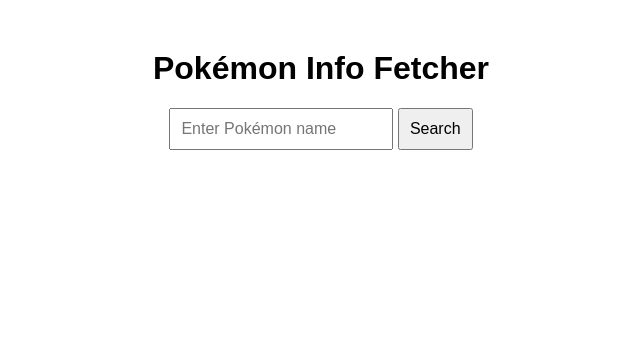
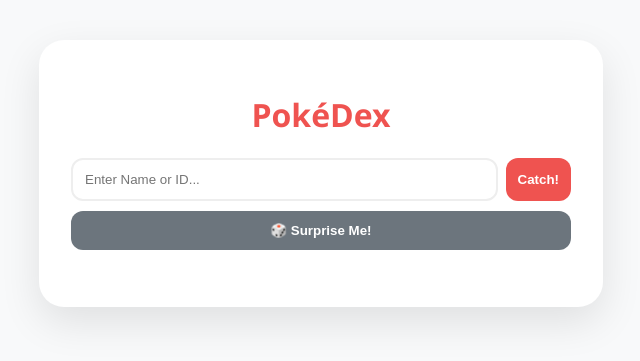
Before and after one commit to SudebDas96/Pokemon, a FastAPI app: page / in a window 1280 px wide. Shown: the top 361 px of the page, without its empty margins (319-959 px from the left). Run offline with FastAPI, Linux system fonts and the light colour scheme.

Commit message:
Added better image of pokemon and also the evolution chain. Also added a random pokemon button named surprise me

```diff
--- a/templates/Index.html
+++ b/templates/Index.html
@@ -1,71 +1,197 @@
 <!DOCTYPE html>
-<html>
+<html lang="en">
 <head>
-    <title>Pokémon Info Fetcher</title>
+    <meta charset="UTF-8">
+    <meta name="viewport" content="width=device-width, initial-scale=1.0">
+    <title>PokéDex Explorer Pro</title>
     <style>
-        body {
-            font-family: Arial;
-            text-align: center;
-            margin-top: 50px;
+        :root {
+            --poke-red: #ef5350;
+            --poke-blue: #2a75bb;
+            --bg-color: #f8f9fa;
         }
 
-        input {
-            padding: 10px;
-            font-size: 16px;
-            width: 200px;
+        body {
+            font-family: 'Segoe UI', Tahoma, Geneva, Verdana, sans-serif;
+            background: var(--bg-color);
+            display: flex;
+            justify-content: center;
+            padding: 40px 20px;
+            margin: 0;
         }
 
-        button {
-            padding: 10px;
-            font-size: 16px;
+        .card {
+            background: white;
+            padding: 2rem;
+            border-radius: 25px;
+            box-shadow: 0 15px 40px rgba(0,0,0,0.1);
+            width: 100%;
+            max-width: 500px;
+            text-align: center;
+        }
+
+        .search-container { display: flex; flex-direction: column; gap: 10px; margin-bottom: 25px; }
+        .input-row { display: flex; gap: 8px; }
+
+        input {
+            flex: 1;
+            padding: 12px;
+            border: 2px solid #eee;
+            border-radius: 12px;
+            outline: none;
+        }
+
+        .btn {
+            padding: 12px;
+            border: none;
+            border-radius: 12px;
+            font-weight: bold;
+            cursor: pointer;
+            transition: 0.2s;
+        }
+
+        .btn-primary { background: var(--poke-red); color: white; }
+        .btn-random { background: #6c757d; color: white; }
+        .btn:hover { opacity: 0.8; transform: translateY(-1px); }
+
+        /* Evolution Section */
+        .evo-container {
+            margin-top: 25px;
+            padding-top: 20px;
+            border-top: 2px solid #f0f0f0;
+        }
+
+        .evo-flex {
+            display: flex;
+            justify-content: center;
+            align-items: center;
+            gap: 10px;
+            flex-wrap: wrap;
+        }
+
+        .evo-item {
+            display: flex;
+            flex-direction: column;
+            align-items: center;
+            font-size: 0.8rem;
+            text-transform: capitalize;
             cursor: pointer;
         }
 
-        #result {
-            margin-top: 20px;
+        .evo-img {
+            width: 70px;
+            height: 70px;
+            background: #fdfdfd;
+            border-radius: 50%;
+            margin-bottom: 5px;
+            transition: 0.3s;
         }
+
+        .evo-item:hover .evo-img { background: #eee; }
+
+        .arrow { font-weight: bold; color: #ccc; }
+
+        /* Reusing previous styles for Pokemon Info */
+        .pokemon-main-img { width: 180px; filter: drop-shadow(0 8px 10px rgba(0,0,0,0.1)); }
+        .type-badge {
+            padding: 5px 15px; border-radius: 20px; color: white;
+            font-size: 0.7rem; font-weight: bold; margin: 3px; text-transform: uppercase;
+        }
+        .type-grass { background: #78C850; } .type-fire { background: #F08030; }
+        .type-water { background: #6890F0; } .type-default { background: #A8A878; }
     </style>
 </head>
 <body>
 
-    <h1>Pokémon Info Fetcher</h1>
+    <div class="card">
+        <h1 style="color: var(--poke-red);">PokéDex</h1>
 
-    <input type="text" id="pokemonInput" placeholder="Enter Pokémon name">
-    <button onclick="searchPokemon()">Search</button>
+        <div class="search-container">
+            <div class="input-row">
+                <input type="text" id="pokemonInput" placeholder="Enter Name or ID...">
+                <button class="btn btn-primary" onclick="searchPokemon()">Catch!</button>
+            </div>
+            <button class="btn btn-random" onclick="randomPokemon()">🎲 Surprise Me!</button>
+        </div>
 
-    <div id="result"></div>
+        <div id="result"></div>
+    </div>
 
     <script>
-        async function searchPokemon() {
-            const name = document.getElementById("pokemonInput").value;
+        async function randomPokemon() {
+            const id = Math.floor(Math.random() * 1010) + 1;
+            searchPokemon(id);
+        }
+
+        async function searchPokemon(queryOverride) {
+            const query = queryOverride || document.getElementById("pokemonInput").value.toLowerCase().trim();
+            const resultDiv = document.getElementById("result");
+            if (!query) return;
+
+            resultDiv.innerHTML = "Searching...";
+
+            try {
+                // 1. Get Base Pokemon Data
+                const res = await fetch(`https://pokeapi.co/api/v2/pokemon/${query}`);
+                const data = await res.json();
+
+                // 2. Get Species Data (to find the evolution chain URL)
+                const speciesRes = await fetch(data.species.url);
+                const speciesData = await speciesRes.json();
+
+                // 3. Get Evolution Chain Data
+                const evoRes = await fetch(speciesData.evolution_chain.url);
+                const evoData = await evoRes.json();
+
+                // Process Evolutions
+                const evolutions = [];
+                let current = evoData.chain;
+
+                // Loop through the evolution tree
+                while (current) {
+                    const name = current.species.name;
+                    // Fetch sprite for each evolution
+                    const pRes = await fetch(`https://pokeapi.co/api/v2/pokemon/${name}`);
+                    const pData = await pRes.json();
+
+                    evolutions.push({
+                        name: name,
+                        image: pData.sprites.front_default
+                    });
+                    current = current.evolves_to[0]; // Simplification for linear evolutions
+                }
+
+                renderPokemon(data, evolutions);
+
+            } catch (err) {
+                resultDiv.innerHTML = "Pokémon not found.";
+            }
+        }
+
+        function renderPokemon(data, evolutions) {
             const resultDiv = document.getElementById("result");
 
-            if (!name) {
-                resultDiv.innerHTML = "Please enter a Pokémon name.";
-                return;
-            }
+            const evoHTML = evolutions.map((evo, index) => `
+                <div class="evo-item" onclick="searchPokemon('${evo.name}')">
+                    <img src="${evo.image}" class="evo-img">
+                    <span>${evo.name}</span>
+                </div>
+                ${index < evolutions.length - 1 ? '<span class="arrow">→</span>' : ''}
+            `).join("");
 
-            try {
-                const response = await fetch(`/pokemon/${name}`);
+            resultDiv.innerHTML = `
+                <img src="${data.sprites.other['official-artwork'].front_default}" class="pokemon-main-img">
+                <h2 style="text-transform:capitalize;">${data.name}</h2>
+                <div style="margin-bottom:15px;">
+                    ${data.types.map(t => `<span class="type-badge type-default">${t.type.name}</span>`).join("")}
+                </div>
 
-                if (!response.ok) {
-                    throw new Error("Pokémon not found");
-                }
-
-                const data = await response.json();
-
-                resultDiv.innerHTML = `
-                    <h2>${data.name.toUpperCase()}</h2>
-                    <img src="${data.image}" alt="${data.name}" style="width:150px;">
-                    <p><strong>Height:</strong> ${data.height}</p>
-                    <p><strong>Weight:</strong> ${data.weight}</p>
-                    <p><strong>Types:</strong> ${data.types.join(", ")}</p>
-                `;
-            } catch (error) {
-                resultDiv.innerHTML = error.message;
-            }
+                <div class="evo-container">
+                    <h4 style="margin-top:0; color:#666;">Evolution Family</h4>
+                    <div class="evo-flex">${evoHTML}</div>
+                </div>
+            `;
         }
     </script>
-
 </body>
 </html>
```
